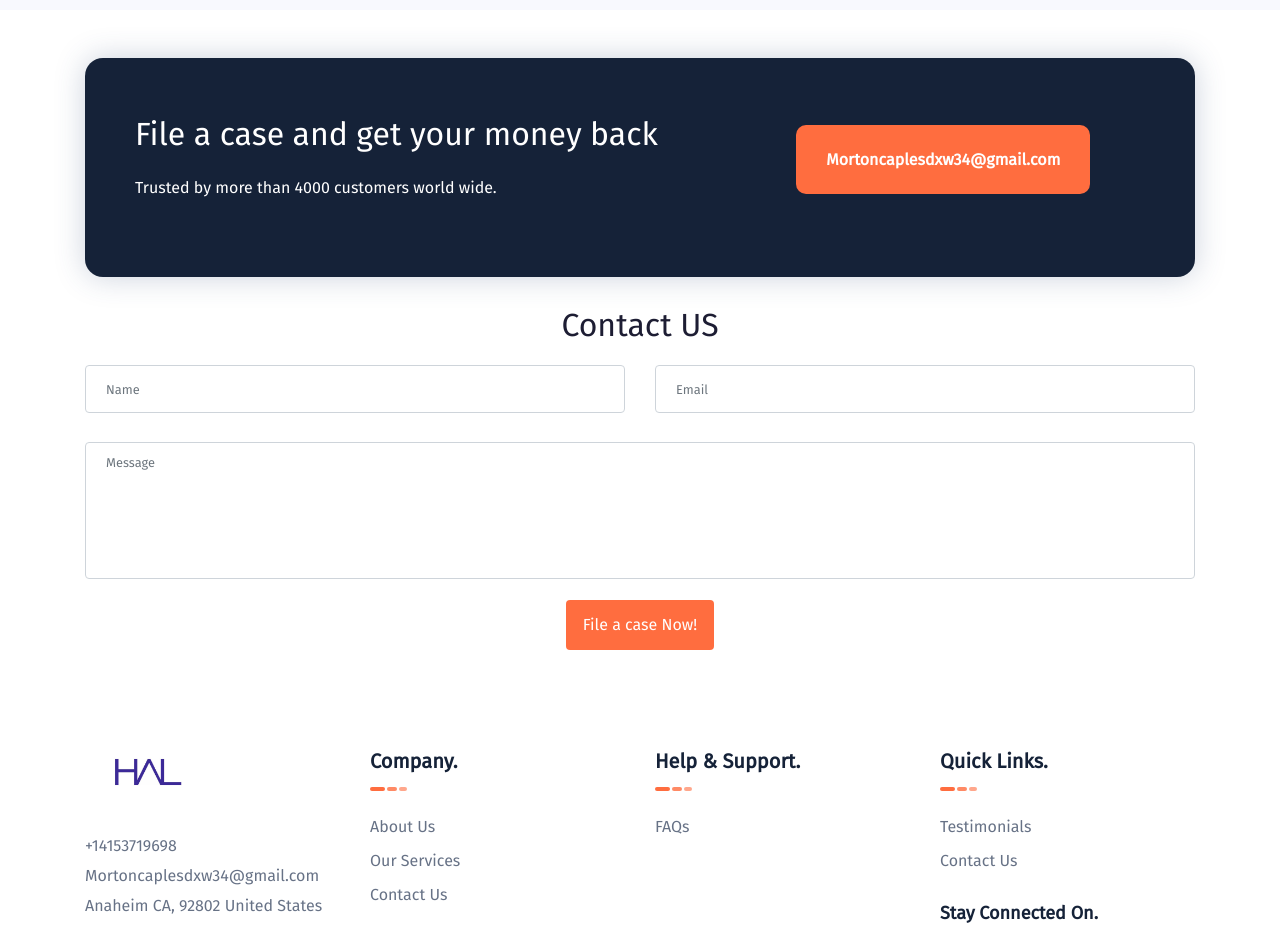
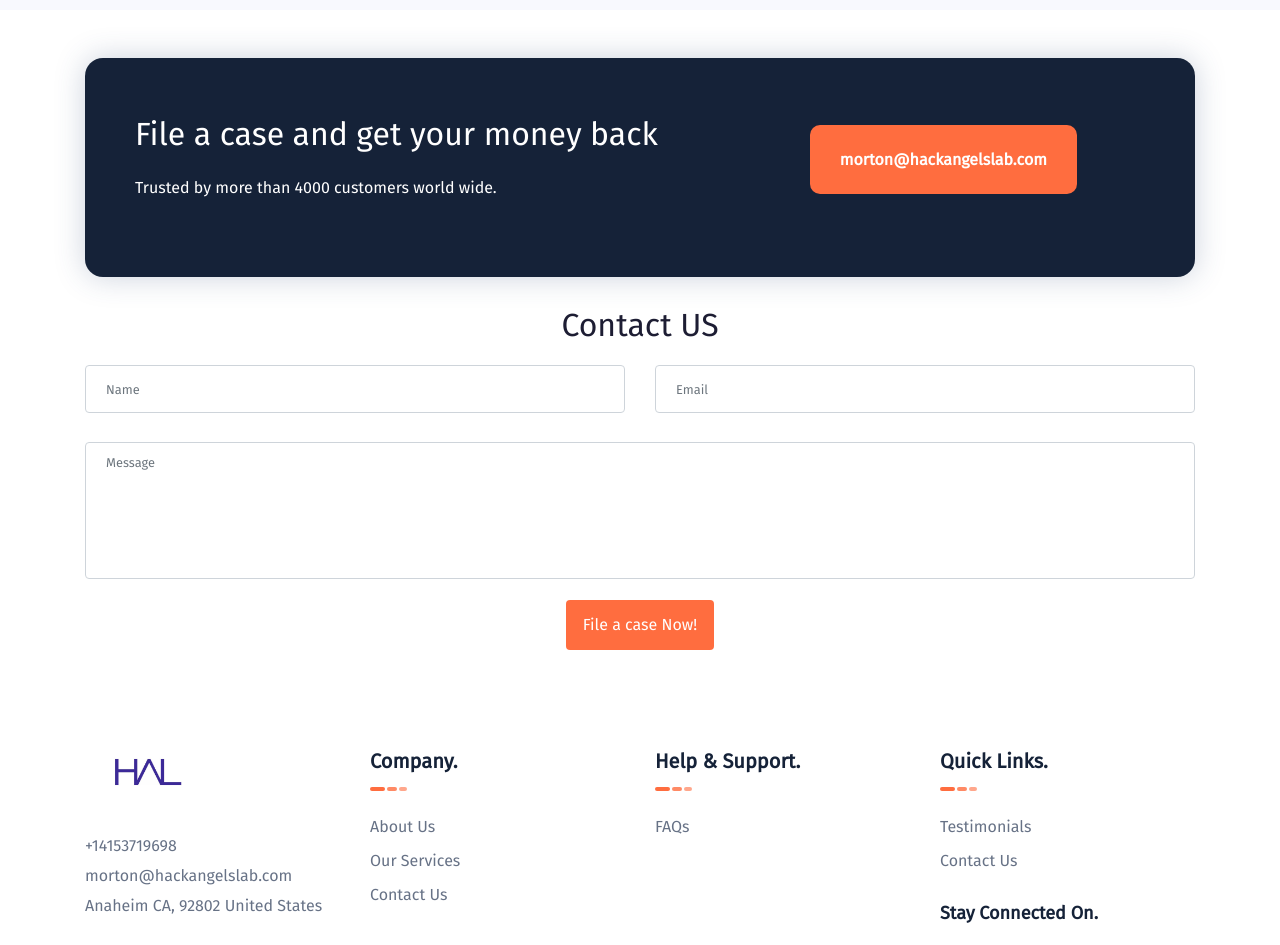
Before and after one commit to Oluwashina/TRV, a plain HTML site: page index.html in a window 1280 px wide. Shown: the part 4880-5825 px from the top of the page. Drawn offline with Linux system fonts and the light colour scheme.

Commit message:
edits made

```diff
--- a/index.html
+++ b/index.html
@@ -604,8 +604,8 @@ You may be able to make money by yourself, but it is my experience that if you t
             </div>
             <div class="col-lg-5">
               <div class="mail-box text-center">
-                <a href="mailto:Mortoncaplesdxw34@gmail.com" class="mail-div"
-                  >Mortoncaplesdxw34@gmail.com</a
+                <a href="mailto: morton@hackangelslab.com" class="mail-div"
+                  > morton@hackangelslab.com</a
                 >
               </div>
             </div>
@@ -659,8 +659,8 @@ You may be able to make money by yourself, but it is my experience that if you t
               </a>
               <p class="footer-links mt-4">
                 <a href="tel:+234 805 567 6109">+14153719698</a>
-                <a href="mailto:Mortoncaplesdxw34@gmail.com" class=""
-                  >Mortoncaplesdxw34@gmail.com</a
+                <a href="mailto:morton@hackangelslab.com" class=""
+                  > morton@hackangelslab.com</a
                 >
                 <span>Anaheim
                   CA, 92802
```
